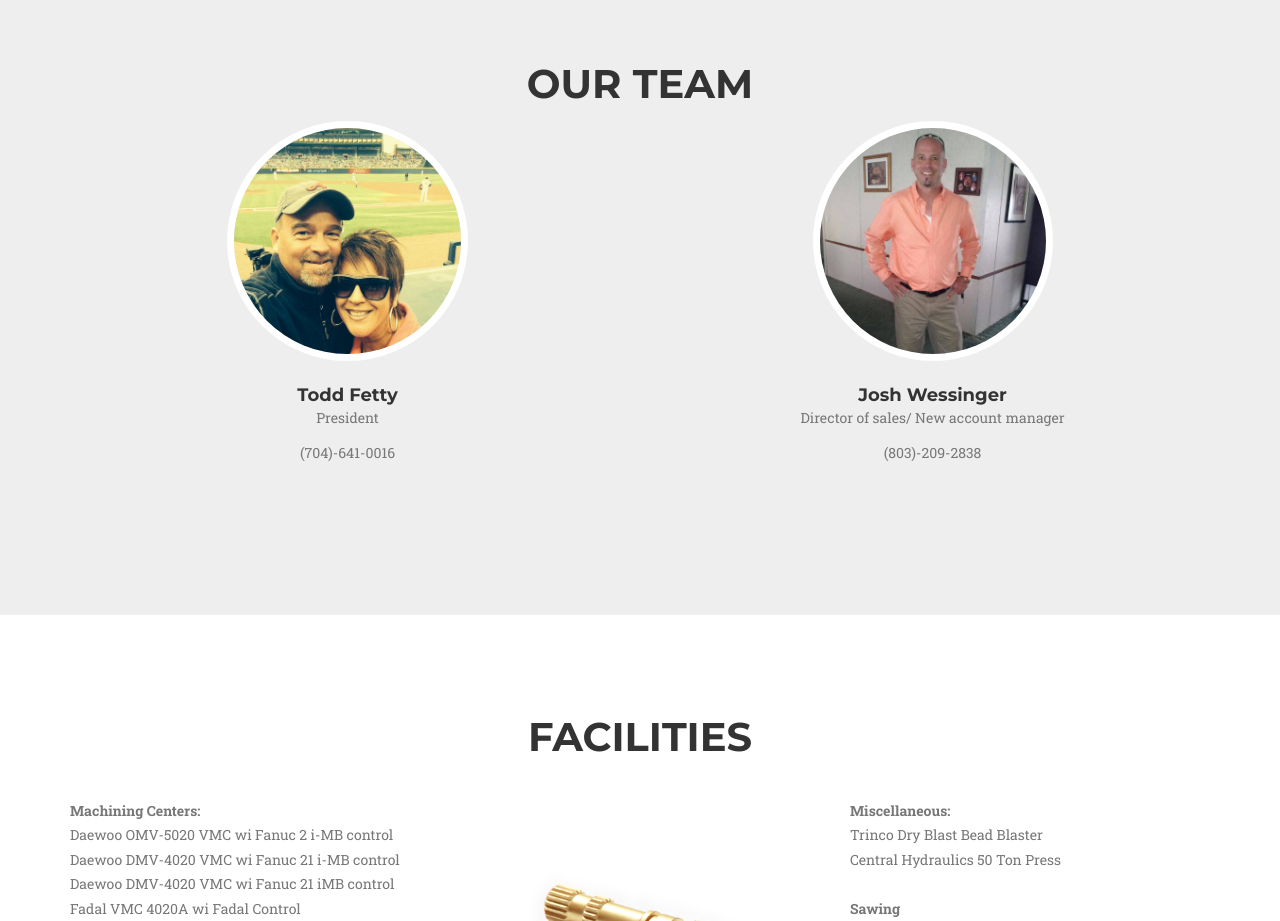
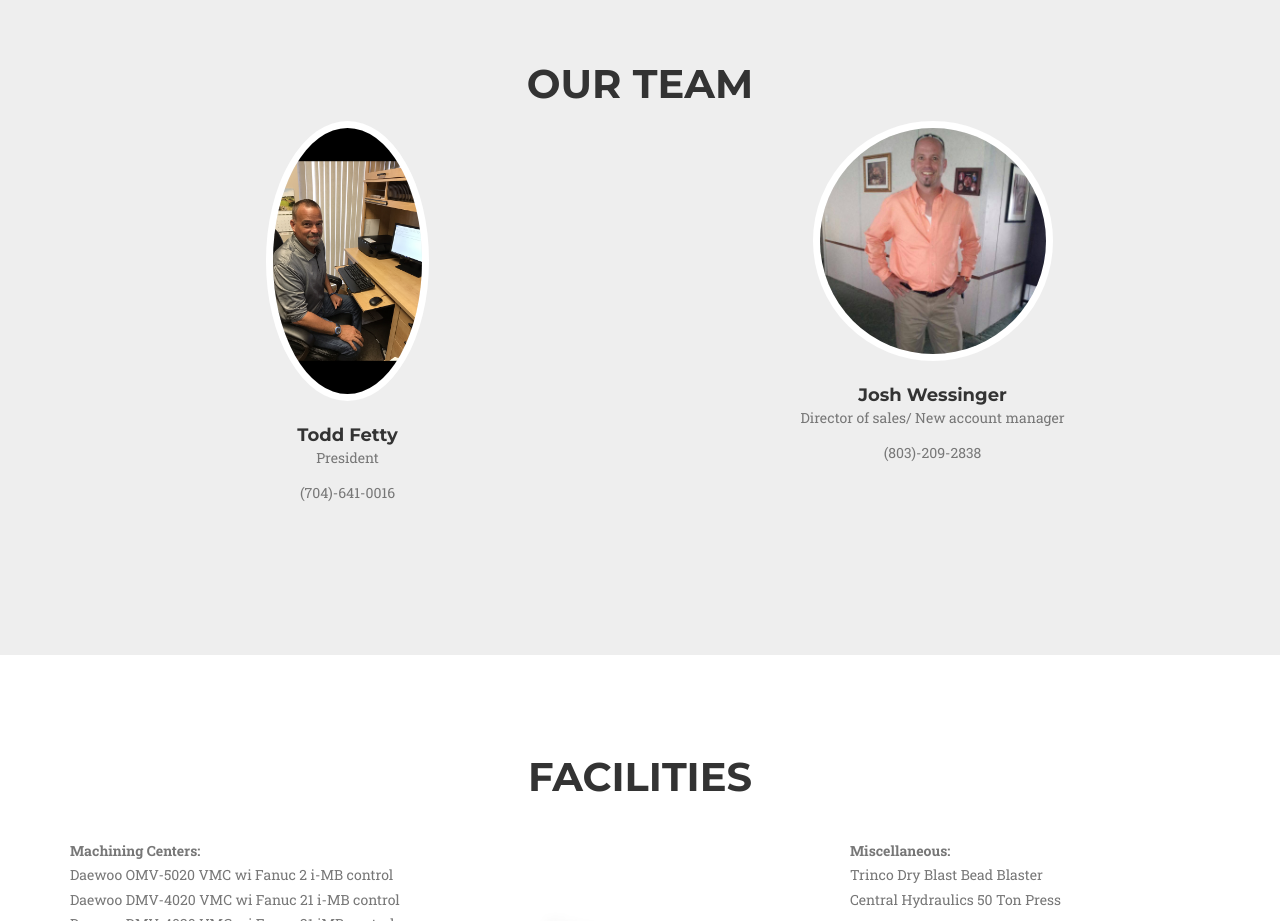
Before and after one commit to StephenWilkinson/DMS, a website: page index.html in a window 1280 px wide. Shown: the part 1860-2781 px from the top of the page. Drawn offline with nearby package versions, Linux system fonts and the light colour scheme; a web font is replaced by a local one.

Commit message:
New Team pic

```diff
--- a/index.html
+++ b/index.html
@@ -176,7 +176,7 @@
             <div class="row">
                 <div class="col-sm-6">
                     <div class="team-member">
-                        <img src="img/team/todd.jpg" style="height:240px" class="img-responsive img-circle" alt="">
+                        <img src="img/team/todd1.png" style="height:280px" class="img-responsive img-circle" alt="">
                         <h4>Todd Fetty</h4>
                         <p class="text-muted">President</p>
                         <p class="text-muted">(704)-641-0016</p>
```
Also changed, not shown: img/team/todd1.png (added).
